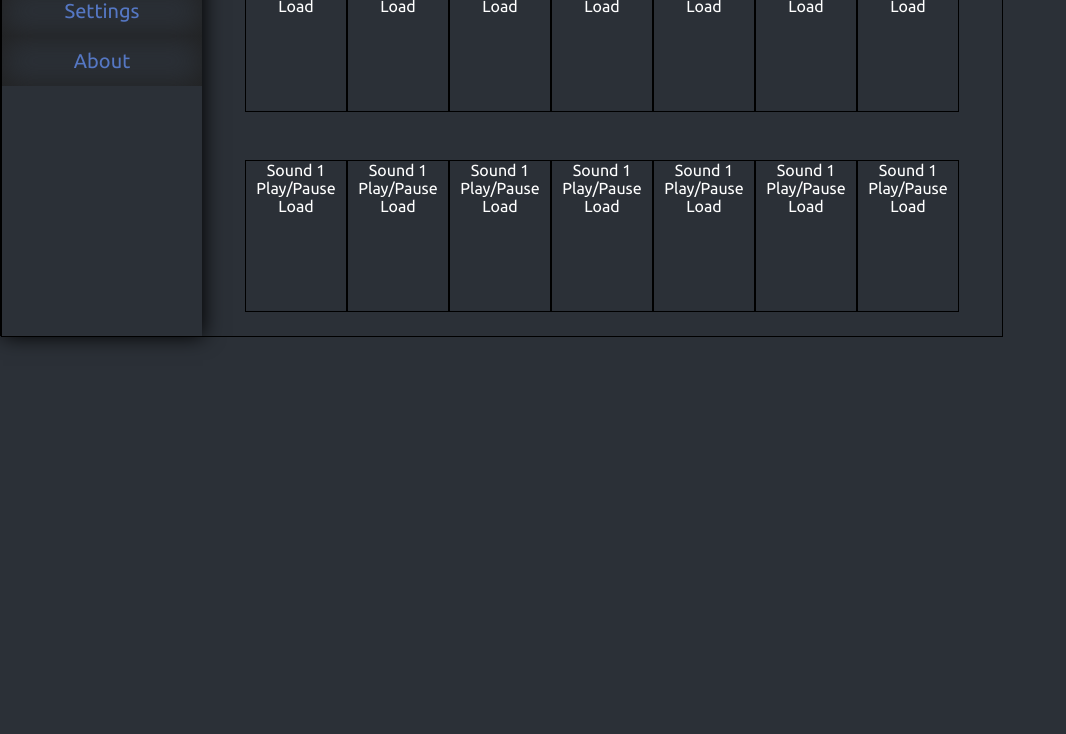
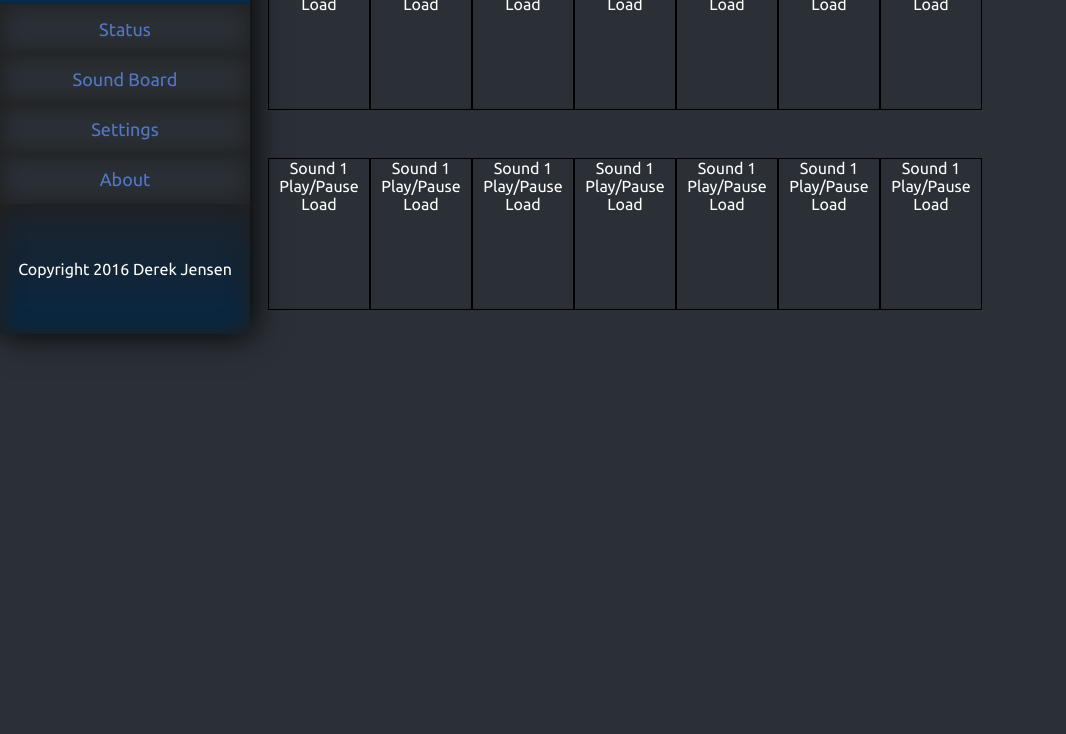
Before and after one commit to DeekyJay/SoundwaveInteractive, a website: page index.html in a window 1280 px wide. Shown: the part 66-800 px from the top of the page, without its empty margins (0-1066 px from the left). Drawn offline with Linux system fonts and the light colour scheme.

Commit message:
Navigation bar styling complete

```diff
--- a/index.html
+++ b/index.html
@@ -11,17 +11,24 @@
   <body>
     <div id="main">
       <div id="nav">
+        <span>Beam Soundly Interactive</span>
         <ul>
           <li>
-            Sound Board
+            <a href='#'>Status</a>
           </li>
           <li>
-            Settings
+            <a href='#'>Sound Board</a>
           </li>
           <li>
-            About
+            <a href='#'>Settings</a>
+          </li>
+          <li>
+            <a href='#'>About</a>
           </li>
         </ul>
+        <div>
+            <span>Copyright 2016 Derek Jensen</span>
+        </div>
       </div>
       <div id="content">
         <div id="soundboard">
--- a/less/main.less
+++ b/less/main.less
@@ -10,41 +10,69 @@ html, body {
   padding: 0;
   height: 400px;
   width: 1000px;
-  border: 1px solid black;
+  //border: 1px solid black;
   font-family: Ubuntu, sans-serif;
+  -webkit-user-select: none;
+  cursor: default;
 }
 
 #main {
-  margin: 0;
-  padding: 0;
-  width: 100%;
   height: 100%;
+  #nav {
+    @htitle: 70px;
+    @hli: 50px;
+    @navshadow: #202020;
+    width: 250px;
+    height: inherit;
+    float: left;
+    box-shadow: 2px 0 30px 0px black;
+    >span {
+      text-align: center;
+      display: block;
+      font-size: 20px;
+      line-height: @htitle;
+      background: linear-gradient(to bottom, #2769b0 0%, #062745 100%);
     }
-
-#nav {
-  width: 200px;
-  height: 100%;
-  float: left;
     ul {
       margin: 0;
       padding: 0;
-    height: 100%;
       list-style: none;
-    box-shadow: 1px 0px 20px black;
       li {
-      font-size: 20px;
+        font-size: 18px;
         color: #5577C3;
-      line-height: 50px;
+        line-height: @hli;
         margin: 0 auto;
         text-align: center;
-      box-shadow: 0px 0px 30px #202020 inset;
+        box-shadow: 0px 0px 20px 3px @navshadow inset;
+        &:hover {
+          box-shadow: 0px 0px 20px 3px #43516F inset;
+        }
+        a {
+          cursor: default;
+          display: block;
+          text-decoration: none;
+          color: inherit;
+        }
+      }
+    }
+    >div {
+      display: flex;
+      height: calc(400 - (@hli * 4) - @htitle);
+      text-align: center;
+      justify-content: center;
+      box-shadow: 0px 0px 20px 3px @navshadow inset;
+      background: linear-gradient(to bottom, #1e2329 0%, #062745 100%);
+      span {
+        display: block;
+        align-self: center;
+      }
     }
   }
 }
 
 #content {
   display: inline-block;
-  width: 800px;
+  width: 750px;
   margin: 0;
   #soundboard {
     width: 100%;
@@ -64,7 +92,6 @@ html, body {
       border: 1px solid black;
       text-align: center;
       span {
-        align-self: center;
         display: block;
         width: 100%;
         height: auto;
--- a/main.js
+++ b/main.js
@@ -14,7 +14,16 @@ let mainWindow;
 
 function createWindow () {
   // Create the browser window.
-  mainWindow = new BrowserWindow({width: 800, height: 600});
+  mainWindow = new BrowserWindow({
+    width: 1000,
+    height: 400,
+    center: true,
+    fullscreenable: false,
+    resizable: false
+  });
+
+  //mainWindow.setMaximizable(false);
+  mainWindow.setResizable(false);
 
   // and load the index.html of the app.
   mainWindow.loadURL('file://' + __dirname + '/index.html');
```
Also changed, not shown: css/main.css. Lines whose indentation alone changed are shown as unchanged.
